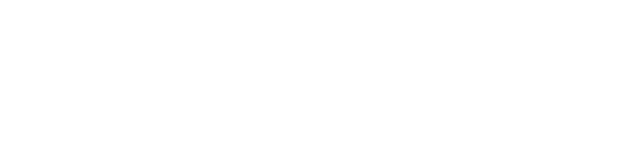
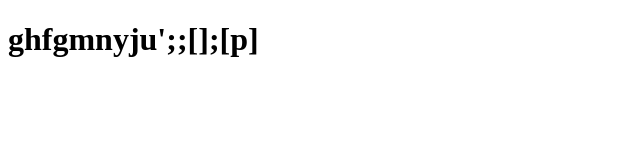
Before and after one commit to piash1003/labtask88, a plain HTML site: page index.html in a window 1280 px wide. Shown: the whole page, without its empty margins (0-640 px from the left). Drawn offline with Linux system fonts and the light colour scheme.

Commit message:
hiiiiiii

```diff
--- a/index.html
+++ b/index.html
@@ -6,6 +6,6 @@
     <title>Document</title>
 </head>
 <body>
-
+    <h1>ghfgmnyju';;[];[p]</h1>
 </body>
 </html>
```
